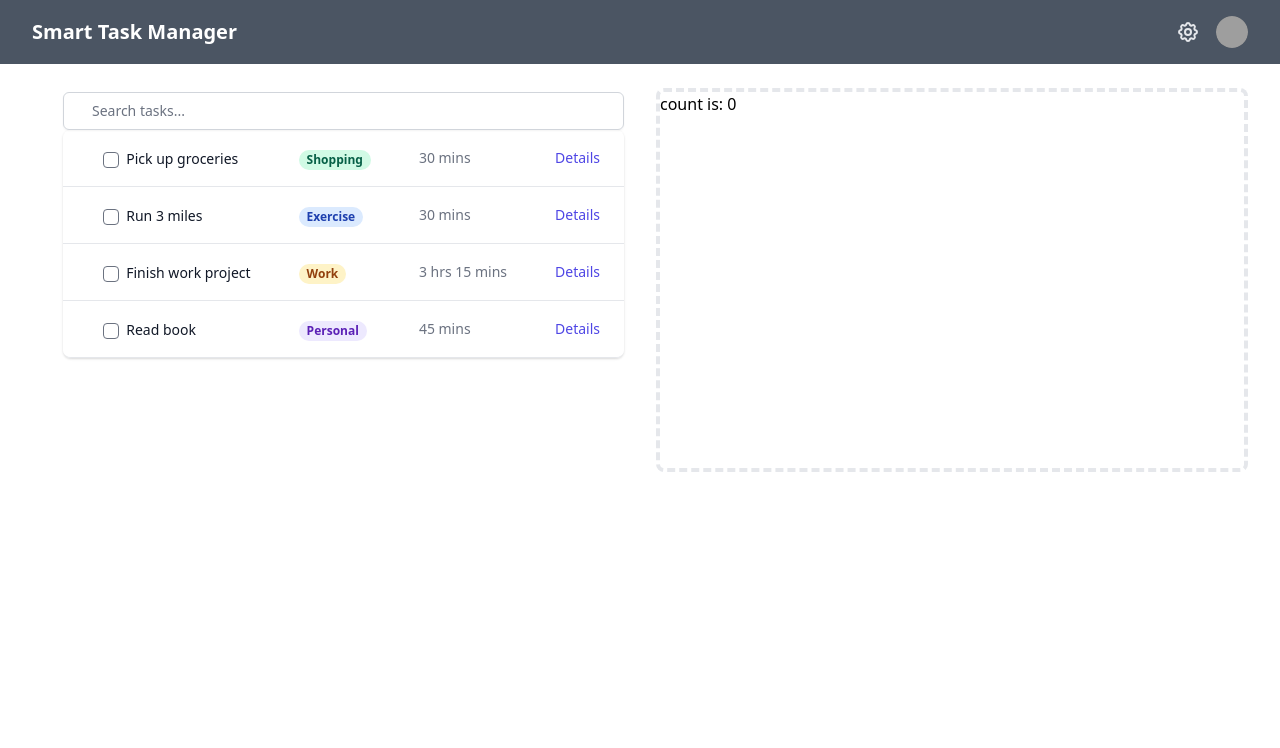
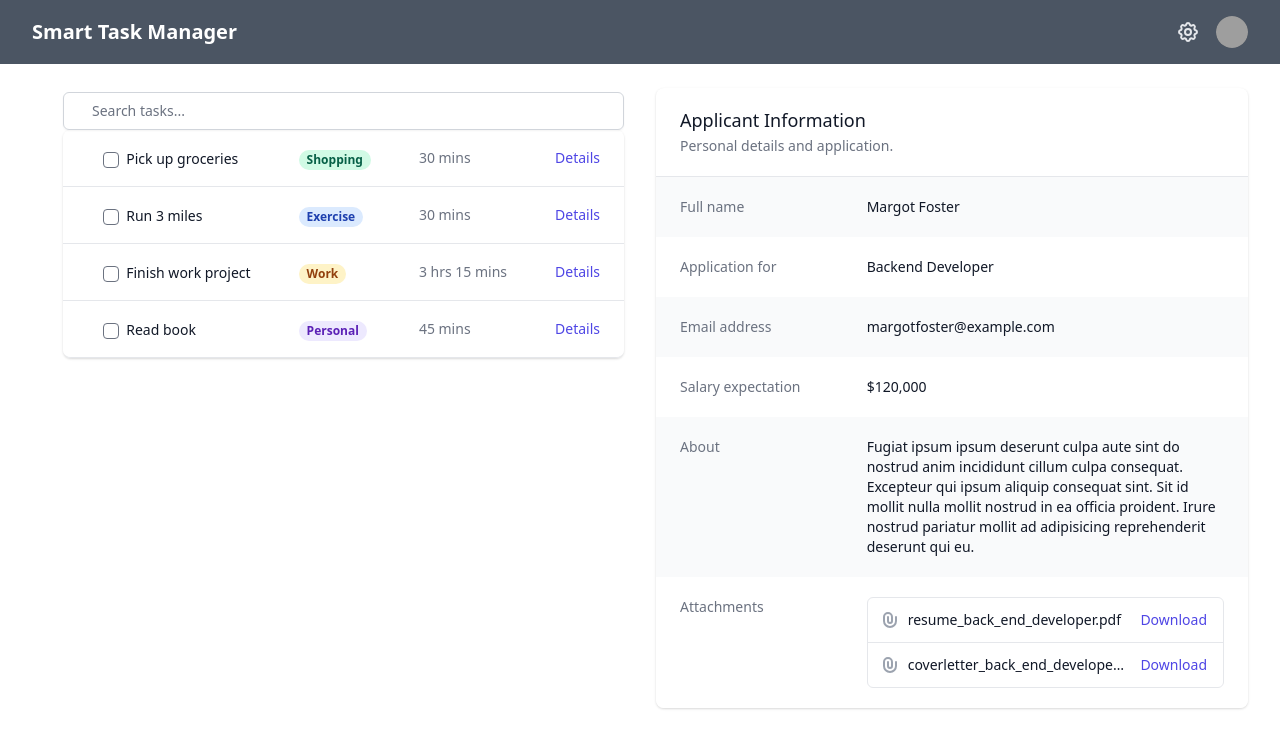
Before and after one commit to chase-mortensen/smart-task-manager, a Vue app in the folder smart-task-manager-app/: page / in a window 1280 px wide. Shown: the top 748 px of the page. Built offline with nearby package versions, Linux system fonts and the light colour scheme; grey boxes are pictures that could not be loaded.

Commit message:
getting back into the project, started on the schedule last week and going to start modifying it.

```diff
--- a/smart-task-manager-app/src/App.vue
+++ b/smart-task-manager-app/src/App.vue
@@ -102,11 +102,12 @@
         </div>
         <!-- <div class="max-w-7xl xl:min-w-min sm:min-w-full xl:mr-auto py-6 sm:px-6 xl:pr-8 xl:pl-4"> -->
         <div class="max-w-7xl sm:min-w-full xl:mr-auto py-6 sm:px-6 xl:pr-8 xl:pl-4">
-
+          <!-- <h2>&nbsp;Schedule</h2> -->
+          <Schedule />
           <!-- <TaskList :tasks="state.tasks" /> -->
-          <div class="border-4 border-dashed border-gray-200 rounded-lg h-96">
+          <!-- <div class="border-4 border-dashed border-gray-200 rounded-lg h-96">
             <button @click="this.$store.commit('increment')">count is: {{ this.$store.state.count }}</button>
-          </div>
+          </div> -->
         </div>
       </div>
     </main>
@@ -119,16 +120,17 @@
 import { BellIcon, MenuIcon, XIcon, CogIcon } from '@heroicons/vue/outline'
 
 import TaskList from './components/TaskList.vue'
-import HelloWorld from './components/HelloWorld.vue'
-import Example from './components/Example.vue'
+import Schedule from './components/Schedule.vue'
 
 
-const state = reactive({ tasks: [
-    { id: 1, name: 'Pick up groceries', type: 'Shopping', duration: 30, recurring: false, has_deadline: false, can_be_split: false, person_id: 1, state: 0 },
-    { id: 2, name: 'Run 3 miles', type: 'Exercise', duration: 30, recurring: true, has_deadline: false, can_be_split: true, person_id: 1, state: 0 },
-    { id: 3, name: 'Read book', type: 'Personal', duration: 45, recurring: true, has_deadline: false, can_be_split: true, person_id: 1, state: 1 },
-    { id: 3, name: 'Finish work project', type: 'Work', duration: 195, recurring: false, has_deadline: true, can_be_split: true, person_id: 1, state: 0 },
-  ],
+
+const state = reactive({
+  // tasks: [
+  //   { id: 1, name: 'Pick up groceries Pick up groceries Pick up groceries', type: 'Shopping', duration: 30, recurring: false, has_deadline: false, can_be_split: false, person_id: 1, state: 0 },
+  //   { id: 2, name: 'Run 3 miles', type: 'Exercise', duration: 30, recurring: true, has_deadline: false, can_be_split: true, person_id: 1, state: 0 },
+  //   { id: 3, name: 'Read book', type: 'Personal', duration: 45, recurring: true, has_deadline: false, can_be_split: true, person_id: 1, state: 1 },
+  //   { id: 3, name: 'Finish work project', type: 'Work', duration: 195, recurring: false, has_deadline: true, can_be_split: true, person_id: 1, state: 0 },
+  // ],
   components: {
       Disclosure,
       DisclosureButton,
--- /dev/null
+++ b/smart-task-manager-app/src/components/Schedule.vue
@@ -0,0 +1,101 @@
+<template>
+  <div class="bg-white shadow overflow-hidden sm:rounded-lg">
+    <div class="px-4 py-5 sm:px-6">
+      <h3 class="text-lg leading-6 font-medium text-gray-900">
+        Applicant Information
+      </h3>
+      <p class="mt-1 max-w-2xl text-sm text-gray-500">
+        Personal details and application.
+      </p>
+    </div>
+    <div class="border-t border-gray-200">
+      <dl>
+        <div class="bg-gray-50 px-4 py-5 sm:grid sm:grid-cols-3 sm:gap-4 sm:px-6">
+          <dt class="text-sm font-medium text-gray-500">
+            Full name
+          </dt>
+          <dd class="mt-1 text-sm text-gray-900 sm:mt-0 sm:col-span-2">
+            Margot Foster
+          </dd>
+        </div>
+        <div class="bg-white px-4 py-5 sm:grid sm:grid-cols-3 sm:gap-4 sm:px-6">
+          <dt class="text-sm font-medium text-gray-500">
+            Application for
+          </dt>
+          <dd class="mt-1 text-sm text-gray-900 sm:mt-0 sm:col-span-2">
+            Backend Developer
+          </dd>
+        </div>
+        <div class="bg-gray-50 px-4 py-5 sm:grid sm:grid-cols-3 sm:gap-4 sm:px-6">
+          <dt class="text-sm font-medium text-gray-500">
+            Email address
+          </dt>
+          <dd class="mt-1 text-sm text-gray-900 sm:mt-0 sm:col-span-2">
+            margotfoster@example.com
+          </dd>
+        </div>
+        <div class="bg-white px-4 py-5 sm:grid sm:grid-cols-3 sm:gap-4 sm:px-6">
+          <dt class="text-sm font-medium text-gray-500">
+            Salary expectation
+          </dt>
+          <dd class="mt-1 text-sm text-gray-900 sm:mt-0 sm:col-span-2">
+            $120,000
+          </dd>
+        </div>
+        <div class="bg-gray-50 px-4 py-5 sm:grid sm:grid-cols-3 sm:gap-4 sm:px-6">
+          <dt class="text-sm font-medium text-gray-500">
+            About
+          </dt>
+          <dd class="mt-1 text-sm text-gray-900 sm:mt-0 sm:col-span-2">
+            Fugiat ipsum ipsum deserunt culpa aute sint do nostrud anim incididunt cillum culpa consequat. Excepteur qui ipsum aliquip consequat sint. Sit id mollit nulla mollit nostrud in ea officia proident. Irure nostrud pariatur mollit ad adipisicing reprehenderit deserunt qui eu.
+          </dd>
+        </div>
+        <div class="bg-white px-4 py-5 sm:grid sm:grid-cols-3 sm:gap-4 sm:px-6">
+          <dt class="text-sm font-medium text-gray-500">
+            Attachments
+          </dt>
+          <dd class="mt-1 text-sm text-gray-900 sm:mt-0 sm:col-span-2">
+            <ul class="border border-gray-200 rounded-md divide-y divide-gray-200">
+              <li class="pl-3 pr-4 py-3 flex items-center justify-between text-sm">
+                <div class="w-0 flex-1 flex items-center">
+                  <PaperClipIcon class="flex-shrink-0 h-5 w-5 text-gray-400" aria-hidden="true" />
+                  <span class="ml-2 flex-1 w-0 truncate">
+                    resume_back_end_developer.pdf
+                  </span>
+                </div>
+                <div class="ml-4 flex-shrink-0">
+                  <a href="#" class="font-medium text-indigo-600 hover:text-indigo-500">
+                    Download
+                  </a>
+                </div>
+              </li>
+              <li class="pl-3 pr-4 py-3 flex items-center justify-between text-sm">
+                <div class="w-0 flex-1 flex items-center">
+                  <PaperClipIcon class="flex-shrink-0 h-5 w-5 text-gray-400" aria-hidden="true" />
+                  <span class="ml-2 flex-1 w-0 truncate">
+                    coverletter_back_end_developer.pdf
+                  </span>
+                </div>
+                <div class="ml-4 flex-shrink-0">
+                  <a href="#" class="font-medium text-indigo-600 hover:text-indigo-500">
+                    Download
+                  </a>
+                </div>
+              </li>
+            </ul>
+          </dd>
+        </div>
+      </dl>
+    </div>
+  </div>
+</template>
+
+<script>
+import { PaperClipIcon } from '@heroicons/vue/solid'
+
+export default {
+  components: {
+    PaperClipIcon,
+  },
+}
+</script>
--- a/smart-task-manager-app/src/components/TaskList.vue
+++ b/smart-task-manager-app/src/components/TaskList.vue
@@ -4,6 +4,7 @@
       <div
         class="py-2 align-middle inline-block min-w-full w-auto sm:px-6 lg:px-8"
       >
+      <!-- <h2>&nbsp;Task List</h2> -->
         <TaskListSearchBar
           class="min-w-full max-w-full divide-y divide-gray-200"
         />
```
